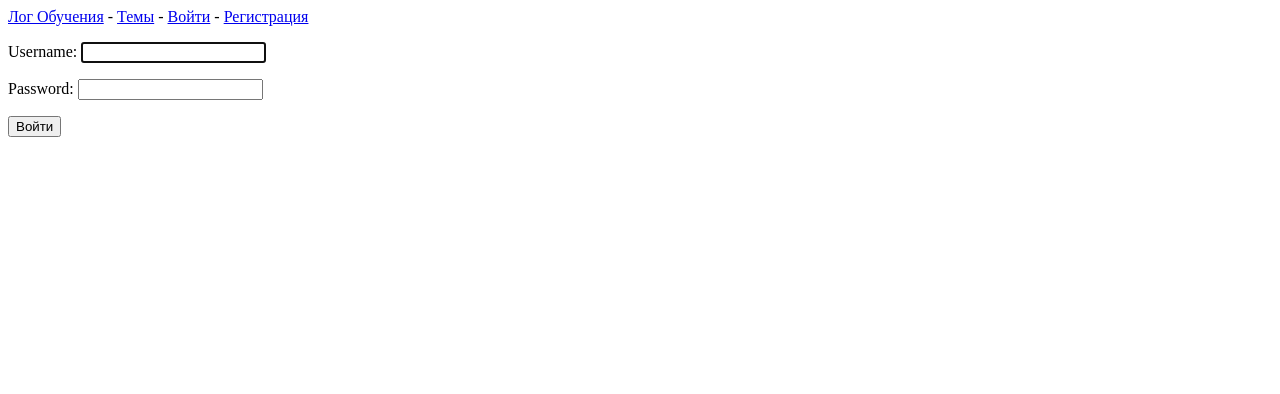
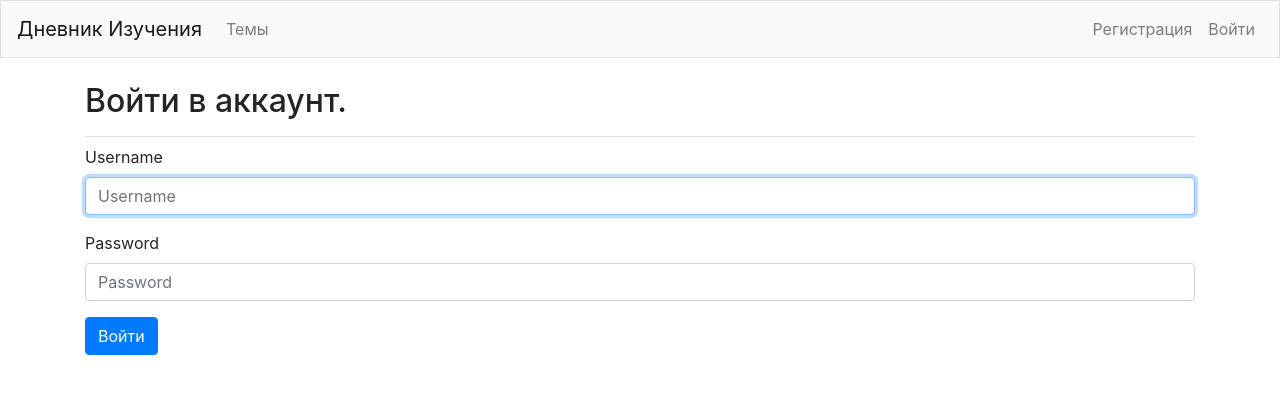
Before and after one commit to gordanny/Django_lessons, a Django app: page /users/login/ in a window 1280 px wide. Shown: the top 394 px of the page. Run offline with Django 3.2, Linux system fonts and the light colour scheme; some libraries are stand-ins or nearby versions.

Commit message:
Added bootstrap navbar and presentation of index and login pages

```diff
--- a/learning_log/settings.py
+++ b/learning_log/settings.py
@@ -34,6 +34,9 @@ INSTALLED_APPS = [
     # Developed apps.
     'learning_logs',
     'users',
+
+    # Third-party apps.
+    'bootstrap4',
 
     # Default django apps.
     'django.contrib.admin',
--- a/learning_logs/templates/learning_logs/base.html
+++ b/learning_logs/templates/learning_logs/base.html
@@ -1,13 +1,63 @@
-<p>
-  <a href="{% url 'learning_logs:index' %}">Лог Обучения</a> -
-  <a href="{% url 'learning_logs:topics' %}">Темы</a> -
-  {% if user.is_authenticated %}
-    Привет, {{ user.username }}.
-    <a href="{% url 'users:logout' %}">Выйти</a>
-  {% else %}
-    <a href="{% url 'users:login' %}">Войти</a> -
-    <a href="{% url 'users:register' %}">Регистрация</a>
-  {% endif %}
-</p>
+{% load bootstrap4 %}
 
-{% block content %}{% endblock content %}
+<!doctype html>
+<html lang="en">
+
+  <head>
+
+    <meta charset="utf-8">
+    <meta name="viewport" content="width=device-width, initial-scale=1, shrink-to-fit=no">
+    <title>Дневник Изучения</title>
+
+    {% bootstrap_css %}
+    {% bootstrap_javascript jquery='full' %}
+
+  </head>
+
+  <body>
+
+    <nav class="navbar navbar-expand-md navbar-light bg-light mb-4 border">
+      <a class="navbar-brand" href="{% url 'learning_logs:index' %}">Дневник Изучения</a>
+      <button class="navbar-toggler" type="button" data-toggle="collapse"
+        data-target="#navbarCollapse" aria-controls="navbarCollapse"
+        aria-expanded="false" aria-label="Toggle nabigation">
+        <span class="navbar-toggler-icon"></span>
+      </button>
+      <div class="collapse navbar-collapse" id="navbarCollapse">
+        <ul class="navbar-nav mr-auto">
+          <li class="nav-item">
+            <a class="nav-link" href="{% url 'learning_logs:topics' %}">Темы</a>
+          </li>
+        </ul>
+        <ul class="navbar-nav ml-auto">
+          {% if user.is_authenticated %}
+            <li class="nav-item">
+              <span class="navbar-text">Привет, {{ user.username }}.</span>
+            </li>
+            <li class="nav-item">
+              <a class="nav-link" href="{% url 'users:logout' %}">Выйти</a>
+            </li>
+          {% else %}
+            <li class="nav-item">
+              <a class="nav-link" href="{% url 'users:register' %}">Регистрация</a>
+            </li>
+            <li class="nav-item">
+              <a class="nav-link" href="{% url 'users:login' %}">Войти</a>
+            </li>
+          {% endif %}
+        </ul>
+      </div>
+    </nav>
+
+    <main role="main" class="container">
+      <div class="pb-2 mb-2 border-bottom">
+        {% block page_header %}{% endblock page_header %}
+      </div>
+      <div>
+        {% block content %}{% endblock content %}
+      </div>
+    </main>
+
+  </body>
+
+</html>
--- a/users/templates/registration/login.html
+++ b/users/templates/registration/login.html
@@ -1,16 +1,19 @@
 {% extends 'learning_logs/base.html' %}
+{% load bootstrap4 %}
+
+{% block page_header %}
+  <h2>Войти в аккаунт.</h2>
+{% endblock page_header %}
 
 {% block content %}
 
-  {% if form.errors %}
-    <p>Неверные имя пользователя или пароль. Попробуйте снова</p>
-  {% endif %}
+  <form action="{% url 'users:login' %}" method="post" class="form">
+    {% csrf_token %}
+    {% bootstrap_form form %}
+    {% buttons %}
+      <button name="submit" class="btn btn-primary">Войти</button>
+    {% endbuttons %}
 
-  <form action="{% url 'users:login' %}" method="post">
-    {% csrf_token %}
-    {{ form.as_p }}
-
-    <button name="submit">Войти</button>
     <input type="hidden" name="next" value="{% url 'learning_logs:index' %}" />
   </form>
 
```
Also changed, not shown: learning_logs/templates/learning_logs/index.html (+10 -3 lines).
